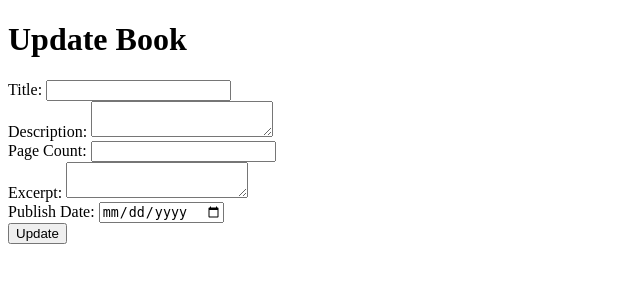
After one commit to mishragaurav8420/fostering_linux_assignment, a Django app: page /update_book/1/ in a window 1280 px wide. The commit adds this page. Shown: the top 300 px of the page, without its empty margins (0-640 px from the left). Run offline with Django 4.2, Linux system fonts and the light colour scheme; data that the repository does not hold is empty.

Commit message:
make update book api

```diff
--- a/fostering_linux_assignment/crud/views.py
+++ b/fostering_linux_assignment/crud/views.py
@@ -64,6 +64,47 @@ def create_book(request):
     # Handle the case when the request method is GET
     return render(request, 'create_book.html')
 
+
+
+def update_book(request, book_id):
+    if request.method == 'POST':
+        # Extract updated book data from the request
+        book_data = {
+            "id": book_id,
+            "title": request.POST.get("title"),
+            "description": request.POST.get("description"),
+            "pageCount": request.POST.get("pageCount"),
+            "excerpt": request.POST.get("excerpt"),
+            "publishDate": request.POST.get("publishDate"),
+        }
+
+        # Send a PUT request to the external API to update the book record
+        url = f"https://fakerestapi.azurewebsites.net/api/v1/Books/{book_id}"
+        headers = {
+            "accept": "application/json",
+            "Content-Type": "application/json"
+        }
+        response = requests.put(url, json=book_data, headers=headers)
+
+        if response.status_code == 200:
+            updated_book = response.json()
+            return render(request, 'update_book.html', {'updated_book': updated_book})
+        else:
+            error_message = {"error": "Failed to update the book"}
+            return render(request, 'update_book.html', {'error_message': error_message})
+
+    # Fetch the existing book data and populate the form
+    url = f"https://fakerestapi.azurewebsites.net/api/v1/Books/{book_id}"
+    headers = {"accept": "text/plain; v=1.0"}
+    response = requests.get(url, headers=headers)
+
+    if response.status_code == 200:
+        book_data = response.json()
+        return render(request, 'update_book.html', {'book': book_data})
+    else:
+        error_message = 'Failed to fetch the book'
+        return render(request, 'update_book.html', {'error_message': error_message})
+
 def delete_book(request, book_id):
     if request.method == 'POST':
         url = f"https://fakerestapi.azurewebsites.net/api/v1/Books/{book_id}"
--- a/fostering_linux_assignment/fostering_linux_assignment/urls.py
+++ b/fostering_linux_assignment/fostering_linux_assignment/urls.py
@@ -22,5 +22,6 @@ urlpatterns = [
     path('books/', views.get_books, name='get_books'),
     path('create_books/', views.create_book, name='create_book'),
     path('get_book/', views.get_book_by_id, name='get_book'),
+    path('update_book/<int:book_id>/', views.update_book, name='update_book'),
     path('delete_book/<int:book_id>/', views.delete_book, name='delete_book'),
 ]
--- /dev/null
+++ b/fostering_linux_assignment/templates/update_book.html
@@ -0,0 +1,23 @@
+<!DOCTYPE html>
+<html>
+<head>
+    <title>Update Book</title>
+</head>
+<body>
+    <h1>Update Book</h1>
+    <form method="POST" action="{% url 'update_book' book.id %}">
+        {% csrf_token %}
+        <label for="title">Title:</label>
+        <input type="text" name="title" value="{{ book.title }}" required><br>
+        <label for="description">Description:</label>
+        <textarea name="description" required>{{ book.description }}</textarea><br>
+        <label for="pageCount">Page Count:</label>
+        <input type="number" name="pageCount" value="{{ book.pageCount }}" required><br>
+        <label for="excerpt">Excerpt:</label>
+        <textarea name="excerpt" required>{{ book.excerpt }}</textarea><br>
+        <label for="publishDate">Publish Date:</label>
+        <input type="date" name="publishDate" value="{{ book.publishDate|date:'Y-m-d' }}" required><br>
+        <input type="submit" value="Update">
+    </form>
+</body>
+</html>
```
Also changed, not shown: fostering_linux_assignment/templates/books.html (+28 -14 lines).
